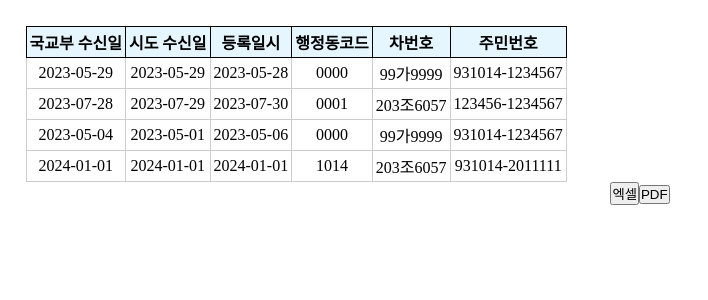
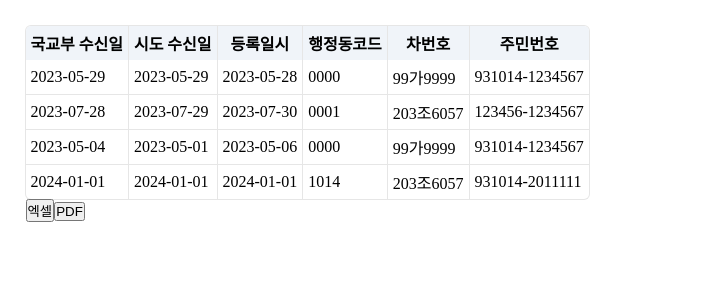
Before and after one commit to Jiyun-Kim-5017/react-excel, a React (Create React App) app: page / in a window 1280 px wide. Shown: the top 300 px of the page, without its empty margins (0-708 px from the left). Built offline with nearby package versions, Linux system fonts and the light colour scheme; data requests are answered from the project's data file.

Commit message:
edit css & clean test code

```diff
--- a/src/App.css
+++ /dev/null
@@ -1,38 +0,0 @@
-.App {
-  text-align: center;
-}
-
-.App-logo {
-  height: 40vmin;
-  pointer-events: none;
-}
-
-@media (prefers-reduced-motion: no-preference) {
-  .App-logo {
-    animation: App-logo-spin infinite 20s linear;
-  }
-}
-
-.App-header {
-  background-color: #282c34;
-  min-height: 100vh;
-  display: flex;
-  flex-direction: column;
-  align-items: center;
-  justify-content: center;
-  font-size: calc(10px + 2vmin);
-  color: white;
-}
-
-.App-link {
-  color: #61dafb;
-}
-
-@keyframes App-logo-spin {
-  from {
-    transform: rotate(0deg);
-  }
-  to {
-    transform: rotate(360deg);
-  }
-}
--- a/src/App.js
+++ b/src/App.js
@@ -1,4 +1,3 @@
-import "./App.css";
 import axios from "axios";
 import { Table } from "./components/Table";
 import { font } from "./font/font";
--- a/src/index.css
+++ b/src/index.css
@@ -10,18 +10,27 @@ body {
 
 table {
 	border-collapse: collapse;
+	/* border-spacing: 0; */
+	border-radius: 5px;
+	border: hidden;
+	overflow: hidden;
+	box-shadow: 0 0 0 1px #e6e6e6;
 }
 
 td,
 th {
-	padding: 3px;
-}
-
-td {
-	border: 0.3px solid #cccccc;
+	padding: 5px;
+	border: 1.5px solid #e6e6e6;
 }
 
 th {
-	background-color: #e5f6ff;
-	border: 1px solid #000;
+	background-color: #f0f4f9;
 }
+
+thead tr th {
+	border-bottom: none !important;
+}
+
+tbody tr:first-child td {
+	border-top: none !important;
+}
--- a/src/index.js
+++ b/src/index.js
@@ -1,17 +1,11 @@
-import React from 'react';
-import ReactDOM from 'react-dom/client';
-import './index.css';
-import App from './App';
-import reportWebVitals from './reportWebVitals';
+import React from "react";
+import ReactDOM from "react-dom/client";
+import "./index.css";
+import App from "./App";
 
-const root = ReactDOM.createRoot(document.getElementById('root'));
+const root = ReactDOM.createRoot(document.getElementById("root"));
 root.render(
-  <React.StrictMode>
-    <App />
-  </React.StrictMode>
+	<React.StrictMode>
+		<App />
+	</React.StrictMode>
 );
-
-// If you want to start measuring performance in your app, pass a function
-// to log results (for example: reportWebVitals(console.log))
-// or send to an analytics endpoint. Learn more: https://bit.ly/CRA-vitals
-reportWebVitals();
--- a/src/reportWebVitals.js
+++ /dev/null
@@ -1,13 +0,0 @@
-const reportWebVitals = onPerfEntry => {
-  if (onPerfEntry && onPerfEntry instanceof Function) {
-    import('web-vitals').then(({ getCLS, getFID, getFCP, getLCP, getTTFB }) => {
-      getCLS(onPerfEntry);
-      getFID(onPerfEntry);
-      getFCP(onPerfEntry);
-      getLCP(onPerfEntry);
-      getTTFB(onPerfEntry);
-    });
-  }
-};
-
-export default reportWebVitals;
```
Also changed, not shown: src/setupTests.js (deleted, +0 -5 lines), src/logo.svg (deleted), 1 other file (tests, documents, lock files or other folders).
